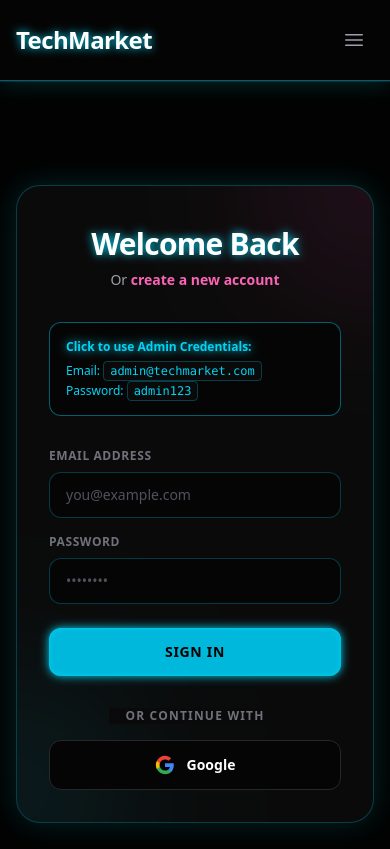
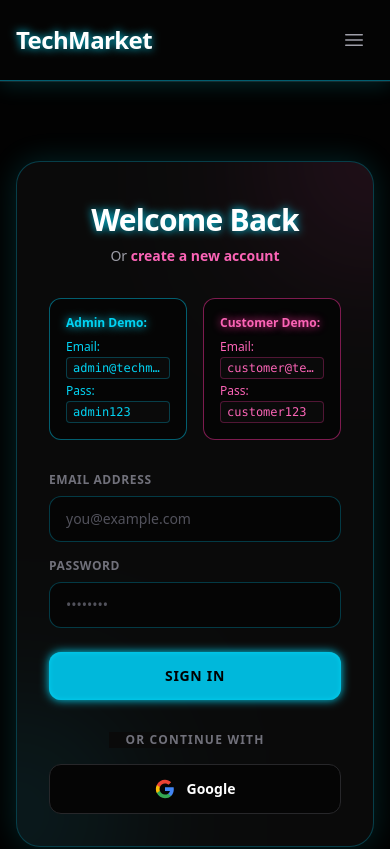
Before and after one commit to sm-ayman/techmarket-client, a Next.js app: page /login in a window 390 px wide. Shown: the top 849 px of the page. Built offline with nearby package versions, Linux system fonts and the light colour scheme; no server answers.

Commit message:
feat: implement authentication login page, user context provider, and responsive navigation bar

```diff
--- a/src/app/login/page.jsx
+++ b/src/app/login/page.jsx
@@ -55,6 +55,11 @@
     setPassword("admin123");
   };
 
+  const fillCustomerCredentials = () => {
+    setEmail("customer@techmarket.com");
+    setPassword("customer123");
+  };
+
   return (
     <div className="flex min-h-screen items-center justify-center bg-[#020202] px-4 py-12 sm:px-6 lg:px-8 border-t border-zinc-900">
       <div className="w-full max-w-md space-y-8 bg-[#0a0a0a] p-8 rounded-3xl border border-cyan-500/30 shadow-[0_0_30px_rgba(0,243,255,0.15)] relative overflow-hidden">
@@ -77,14 +82,27 @@
           </p>
         </div>
 
-        <div
-          onClick={fillDemoCredentials}
-          className="relative z-10 rounded-xl bg-[#050505] border border-cyan-500/50 p-4 text-xs text-cyan-400 cursor-pointer hover:bg-cyan-500/10 hover:neon-glow-cyan transition-all"
-        >
-          <strong className="neon-text-cyan">Click to use Admin Credentials:</strong><br />
-          <div className="mt-2 space-y-1">
-            <p>Email: <code className="font-mono bg-[#0a0a0a] px-1.5 py-0.5 rounded border border-cyan-500/30">admin@techmarket.com</code></p>
-            <p>Password: <code className="font-mono bg-[#0a0a0a] px-1.5 py-0.5 rounded border border-cyan-500/30">admin123</code></p>
+        <div className="grid grid-cols-2 gap-4 relative z-10">
+          <div
+            onClick={fillDemoCredentials}
+            className="rounded-xl bg-[#050505] border border-cyan-500/50 p-4 text-xs text-cyan-400 cursor-pointer hover:bg-cyan-500/10 hover:neon-glow-cyan transition-all flex flex-col justify-between"
+          >
+            <strong className="neon-text-cyan">Admin Demo:</strong>
+            <div className="mt-2 space-y-1">
+              <p>Email: <code className="block mt-0.5 font-mono bg-[#0a0a0a] px-1.5 py-0.5 rounded border border-cyan-500/30 truncate" title="admin@techmarket.com">admin@techmarket.com</code></p>
+              <p>Pass: <code className="block mt-0.5 font-mono bg-[#0a0a0a] px-1.5 py-0.5 rounded border border-cyan-500/30">admin123</code></p>
+            </div>
+          </div>
+
+          <div
+            onClick={fillCustomerCredentials}
+            className="rounded-xl bg-[#050505] border border-pink-500/50 p-4 text-xs text-pink-400 cursor-pointer hover:bg-pink-500/10 hover:neon-glow-pink transition-all flex flex-col justify-between"
+          >
+            <strong className="neon-text-pink">Customer Demo:</strong>
+            <div className="mt-2 space-y-1">
+              <p>Email: <code className="block mt-0.5 font-mono bg-[#0a0a0a] px-1.5 py-0.5 rounded border border-pink-500/30 truncate" title="customer@techmarket.com">customer@techmarket.com</code></p>
+              <p>Pass: <code className="block mt-0.5 font-mono bg-[#0a0a0a] px-1.5 py-0.5 rounded border border-pink-500/30">customer123</code></p>
+            </div>
           </div>
         </div>
 
--- a/src/components/Navbar.jsx
+++ b/src/components/Navbar.jsx
@@ -69,7 +69,7 @@
             <Link href="/about" className={linkClass("/about")}>
               About
             </Link>
-            {user && (
+            {user?.email === "admin@techmarket.com" && (
               <>
                 <Link href="/items/add" className={linkClass("/items/add")}>
                   Add Product
@@ -134,6 +134,7 @@
                       </p>
                     </div>
 
+                    {user?.email === "admin@techmarket.com" && (
                       <div className="px-2 py-2 border-b border-zinc-800/50 mb-2">
                         <Link
                           href="/items/add"
@@ -150,6 +151,7 @@
                           ⚙️ Manage Products
                         </Link>
                       </div>
+                    )}
 
                     <button
                       onClick={handleLogout}
@@ -234,6 +236,8 @@
           </Link>
           {user ? (
             <>
+              {user?.email === "admin@techmarket.com" && (
+                <>
                   <Link
                     href="/items/add"
                     onClick={() => setMobileMenuOpen(false)}
@@ -248,6 +252,8 @@
                   >
                     Manage Products
                   </Link>
+                </>
+              )}
               <div className="mt-4 border-t border-cyan-500/20 pt-4">
                 <div className="flex items-center gap-3 px-3 mb-3">
                   <div className="flex h-10 w-10 items-center justify-center rounded-full bg-gradient-to-tr from-cyan-500 to-pink-500 font-bold text-white shadow-[0_0_10px_rgba(0,243,255,0.5)]">
--- a/src/context/AuthProvider.jsx
+++ b/src/context/AuthProvider.jsx
@@ -36,8 +36,21 @@
       };
       setUser(mockAdmin);
       setLoading(false);
-      localStorage.setItem("techmarket_mock_admin", JSON.stringify(mockAdmin));
+      localStorage.setItem("techmarket_mock_user", JSON.stringify(mockAdmin));
       return Promise.resolve(mockAdmin);
+    }
+    if (email === "customer@techmarket.com" && password === "customer123") {
+      const mockCustomer = {
+        uid: "customer-demo-id",
+        email: "customer@techmarket.com",
+        displayName: "Demo Customer",
+        photoURL: null,
+        role: "customer"
+      };
+      setUser(mockCustomer);
+      setLoading(false);
+      localStorage.setItem("techmarket_mock_user", JSON.stringify(mockCustomer));
+      return Promise.resolve(mockCustomer);
     }
     return signInWithEmailAndPassword(auth, email, password);
   };
@@ -53,7 +66,11 @@
   const logoutUser = () => {
     setLoading(true);
     localStorage.removeItem("techmarket_mock_admin");
-    return signOut(auth);
+    localStorage.removeItem("techmarket_mock_user");
+    return signOut(auth).then(() => {
+      setUser(null);
+      setLoading(false);
+    });
   };
 
   // Update profile
@@ -69,18 +86,13 @@
 
   // Observe user auth state changes
   useEffect(() => {
-    const mockAdminStored = localStorage.getItem("techmarket_mock_admin");
-    if (mockAdminStored) {
-      const parsedAdmin = JSON.parse(mockAdminStored);
-      setTimeout(() => {
-        setUser(parsedAdmin);
-        setLoading(false);
-      }, 0);
-      return;
-    }
-
     const unsubscribe = onAuthStateChanged(auth, (currentUser) => {
-      setUser(currentUser);
+      const mockUserStored = localStorage.getItem("techmarket_mock_user") || localStorage.getItem("techmarket_mock_admin");
+      if (mockUserStored) {
+        setUser(JSON.parse(mockUserStored));
+      } else {
+        setUser(currentUser);
+      }
       setLoading(false);
     });
     return () => unsubscribe();
```
Lines whose indentation alone changed are shown as unchanged.
